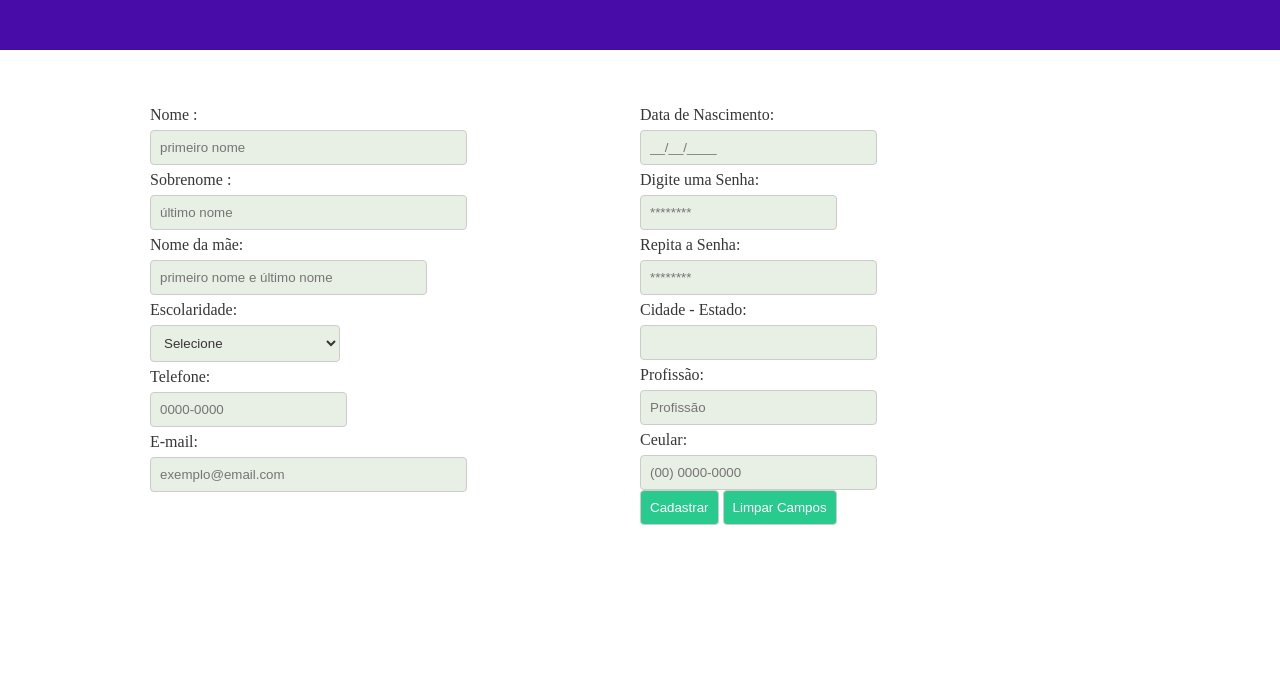
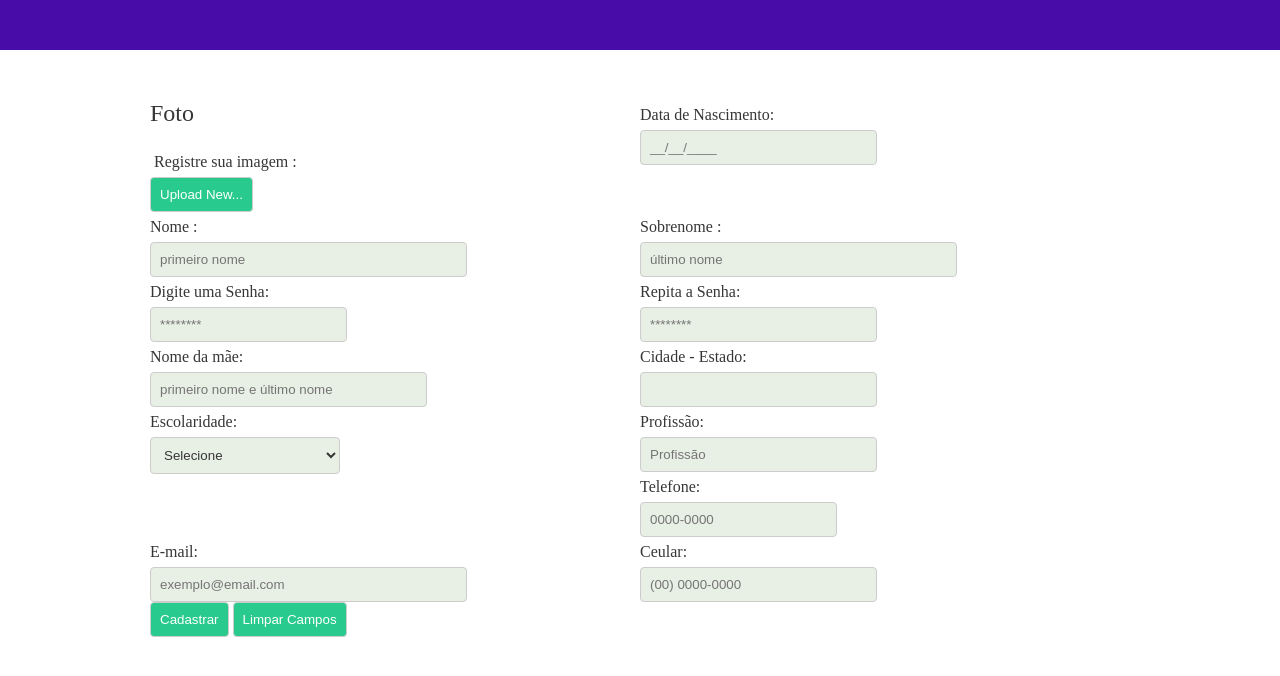
Before and after one commit to reboucasT/bookstore-digital, a plain HTML site: page cadastre.html in a window 1280 px wide. Drawn offline with Linux system fonts and the light colour scheme.

Commit message:
Update cadastre.html

```diff
--- a/cadastre.html
+++ b/cadastre.html
@@ -18,7 +18,14 @@
             <label for="data_de_nascimento">Data de Nascimento:</label><br>
             <input type="text" size="25" placeholder="__/__/____">
          </div>
-
+         <h2>Foto</h2>
+         <img src="" alt="">
+         <label for="anexo imagem">Registre sua imagem :</label>
+         <div>
+             <input id="fileInput" type="file" style="display:none;" />
+             <input type="button" value="Upload New..." onclick="document.getElementById('fileInput').click();" class="botao"
+             />
+         </div>
          <div class="esquerda" id="">
             <label for="nome">Nome :</label><br>
             <input type="text" size="35" placeholder="primeiro nome">
```
